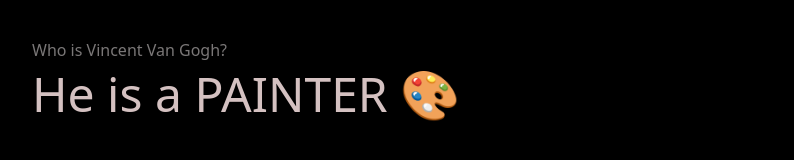
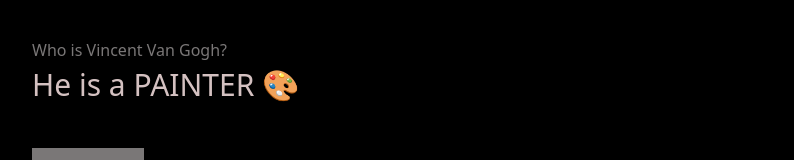
Before and after one commit to MasoomaMohammadi/Vincent-Van-Gogh, a React (Vite) app: page / in a window 1280 px wide. Shown: the part 532-692 px from the top of the page, without its empty margins (18-812 px from the left). Built offline with nearby package versions, Linux system fonts and the light colour scheme.

Commit message:
new code2

```diff
--- a/src/compounend/home/Home.css
+++ b/src/compounend/home/Home.css
@@ -15,6 +15,10 @@
   .imgh {
     width: 330px;
     height: 330px;
+  }
+
+  .h1h {
+    font-size: 40px;
   }
 }
 
@@ -36,4 +40,8 @@
     width: 320px;
     height: 320px;
   }
+
+    .h1h {
+    font-size: 30px;
+  }
 }
--- a/src/compounend/home/Home.jsx
+++ b/src/compounend/home/Home.jsx
@@ -31,7 +31,7 @@ function Home() {
         >
           <div className="mt-24">
             <p className="text-[#7a7777]">Who is Vincent Van Gogh?</p>
-            <h1 className="text-[#d4c1c1] text-5xl mt-2">He is a PAINTER 🎨</h1>
+            <h1 className="text-[#d4c1c1] h1h text-5xl mt-2">He is a PAINTER 🎨</h1>
             <div className="space-x-8">
               <button className="text-[#fff] bg-[#7a7777] mt-12 px-7 py-2 hover:scale-95 hover:text-[#f8dd71] decoration-[2000ms] transition-transform">
                 <a href="#about">Vincent</a>
```
